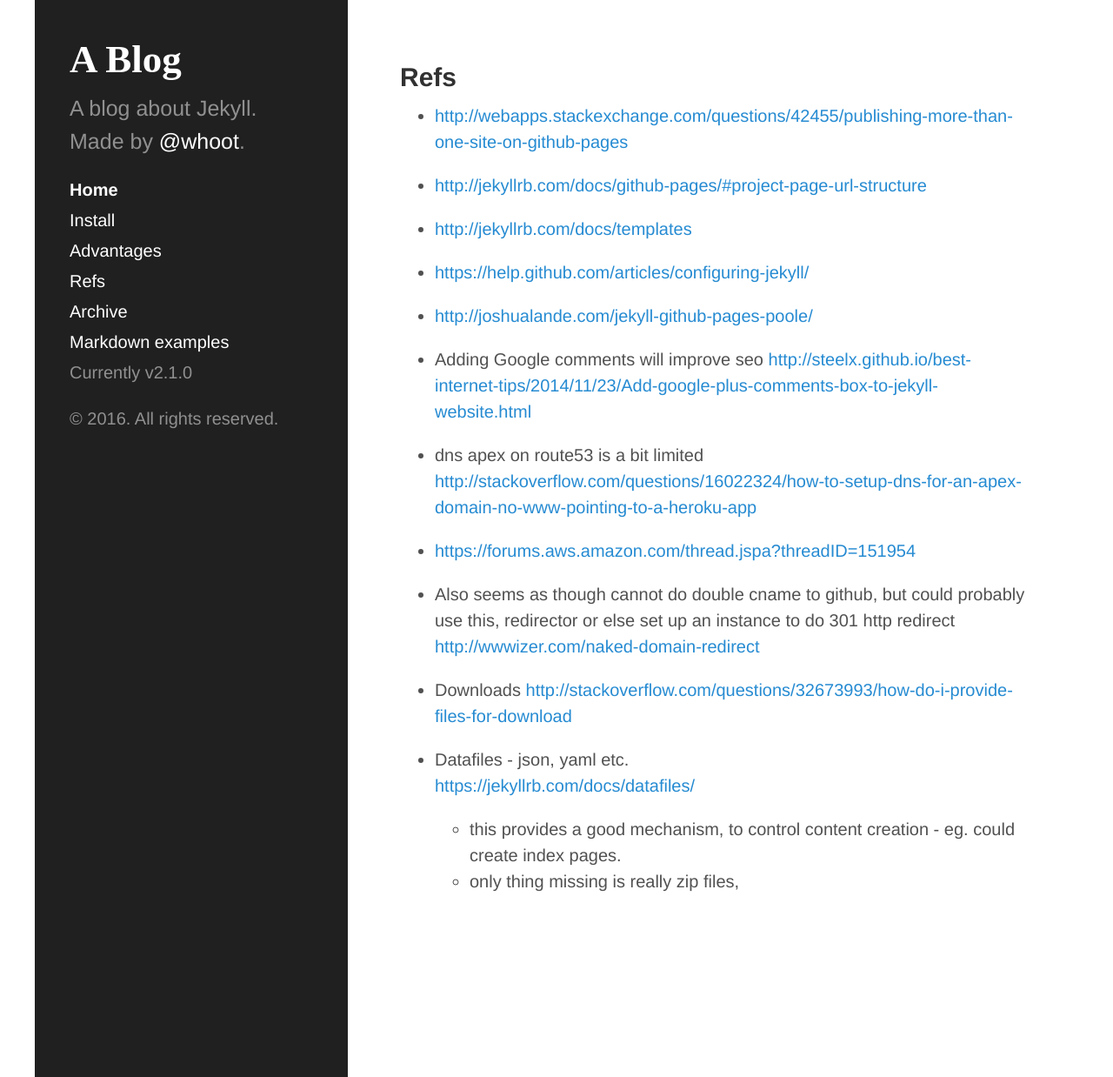
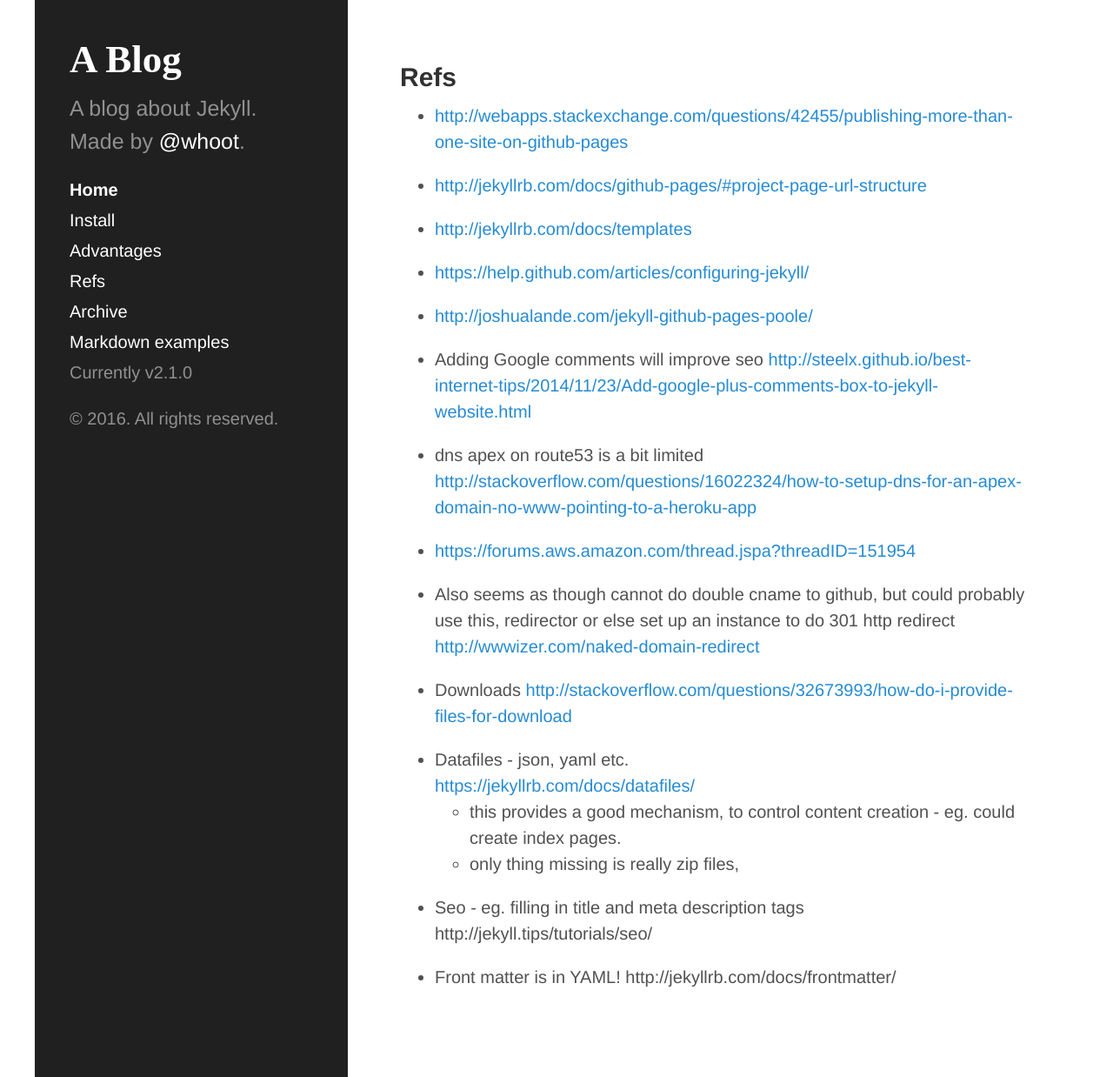
Before and after one commit to julian1/minimal-github-jekyll, a Jekyll site: the page built from refs.md, in a window 1280 px wide and 1238 px high. Shown: the whole window at 87% size. Built offline with Jekyll 4.4.1, drawn with Linux system fonts in a browser that asks for light colours.

Commit message:
More refs

```diff
--- a/refs.md
+++ b/refs.md
@@ -32,3 +32,9 @@ layout: about
   <https://jekyllrb.com/docs/datafiles/>
   - this provides a good mechanism, to control content creation - eg. could create index pages.
   - only thing missing is really zip files,
+
+- Seo - eg. filling in title and meta description tags
+  http://jekyll.tips/tutorials/seo/
+
+- Front matter is in YAML!
+  http://jekyllrb.com/docs/frontmatter/
```
